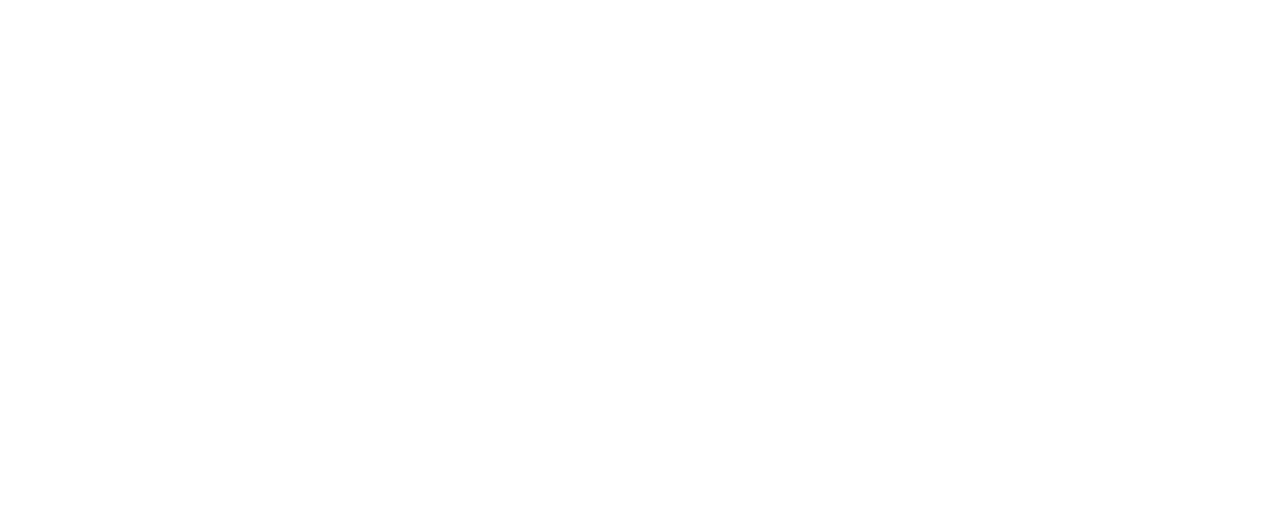
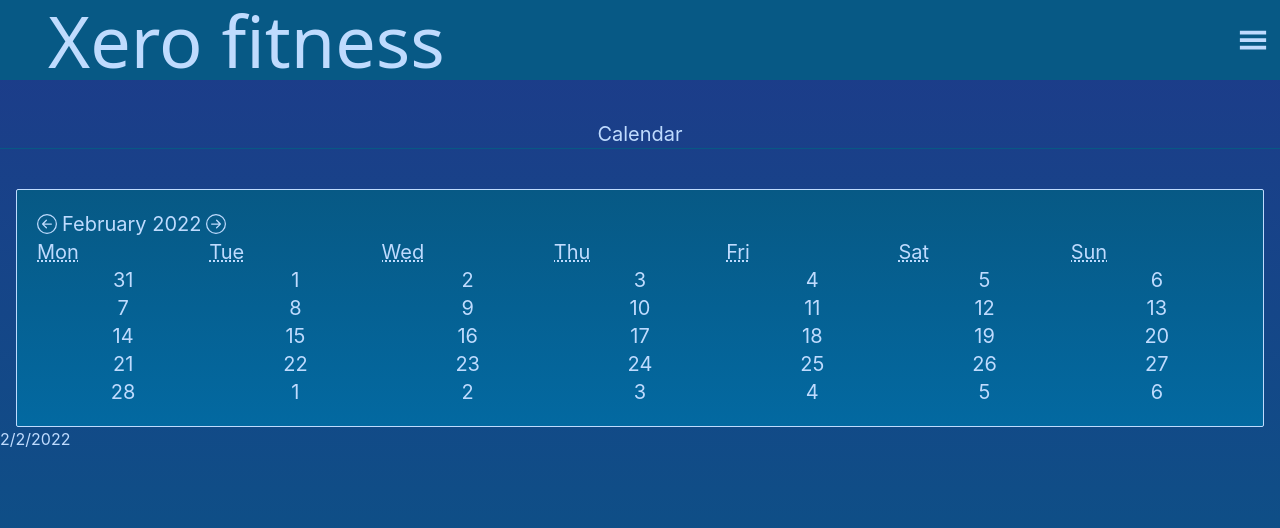
Before and after one commit to jkim333/T3A2-B-Full-Stack-App, a React (Create React App) app in the folder fe/: page /calendar in a window 1280 px wide. Before the commit this address had no page. Shown: the top 528 px of the page. Built offline with nearby package versions, Linux system fonts and the light colour scheme.

Commit message:
fe/calendar

```diff
--- a/fe/package.json
+++ b/fe/package.json
@@ -9,6 +9,7 @@
     "autoprefixer": "^10.4.2",
     "postcss": "^8.4.5",
     "react": "^17.0.2",
+    "react-calendar": "^3.6.0",
     "react-dom": "^17.0.2",
     "react-icons": "^4.3.1",
     "react-router-dom": "^6.2.1",
--- a/fe/src/App.js
+++ b/fe/src/App.js
@@ -4,6 +4,7 @@
 import Login from "./pages/Login";
 import { Routes, Route, Link } from "react-router-dom";
 import Mainhome from './pages/Home';
+import CalendarDisplay from './pages/Calendar';
 
 
 
@@ -14,6 +15,12 @@
     <Routes>
       <Route path="/" element={<Mainhome/>} />
       <Route path="/login" element={<Login />} />
+
+
+
+
+
+      <Route path="/calendar" element={<CalendarDisplay />} />
     </Routes>
   </>
 
--- /dev/null
+++ b/fe/src/pages/Calendar.js
@@ -0,0 +1,34 @@
+import React, { useState } from 'react';
+import Calendar from 'react-calendar';
+import Navbar from '../components/navbar';
+import { BsArrowLeftCircle, BsArrowRightCircle } from "react-icons/bs";
+
+
+
+const CalendarDisplay = () =>{
+    const date = new Date().toLocaleDateString()
+    const [value, onChange] = useState(date);
+
+    // function handleChange(){
+    //     onChange()
+    // }
+  return (
+   <div className="w-screen h-screen overflow-hidden box-border  bg-gradient-to-b from-blue-900 to-sky-800">
+       <Navbar/>
+       <h1 className='text-blue-200 text-center text-xl pt-10 border-b border-sky-800'>Calendar</h1>
+       <Calendar
+       className='text-blue-200 mt-10 p-5 no-underline text-xl border rounded-sm border-blue-200 mx-4 cursor-pointer bg-gradient-to-b from-sky-800 to-sky-700 opacity-82'
+       nextLabel={<BsArrowRightCircle style={{margin: '0 0 -3px 5px'}}/>}
+       next2Label={null}
+       prev2Label={null}
+       prevLabel = {<BsArrowLeftCircle style={{margin: '0 5px -3px 0px'}} />}
+       showNavigation={true}
+    //    onChange={onChange}
+    //    value = {value}
+       />
+        <div className='text-blue-200'>{value}</div>
+   </div>
+  )
+}
+
+export default CalendarDisplay;
```
Also changed, not shown: 2 other files (tests, documents, lock files or other folders).
